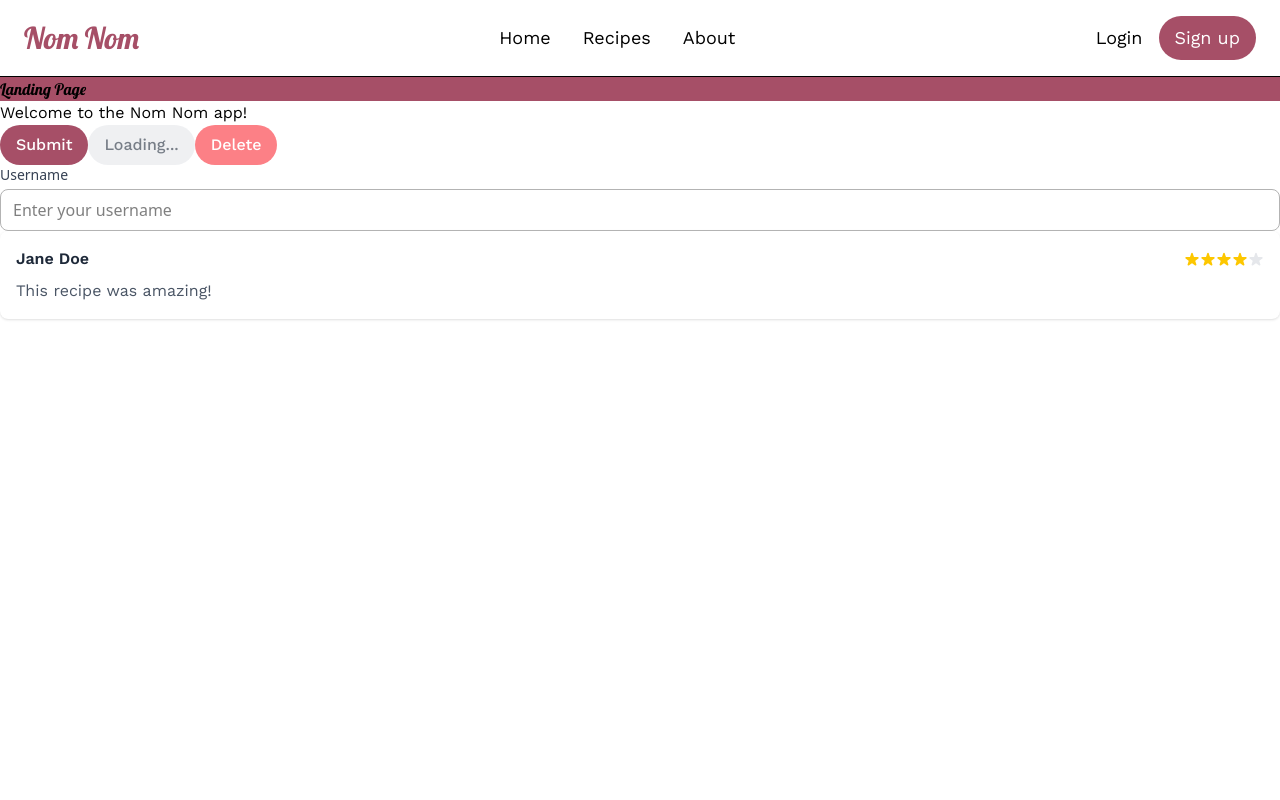
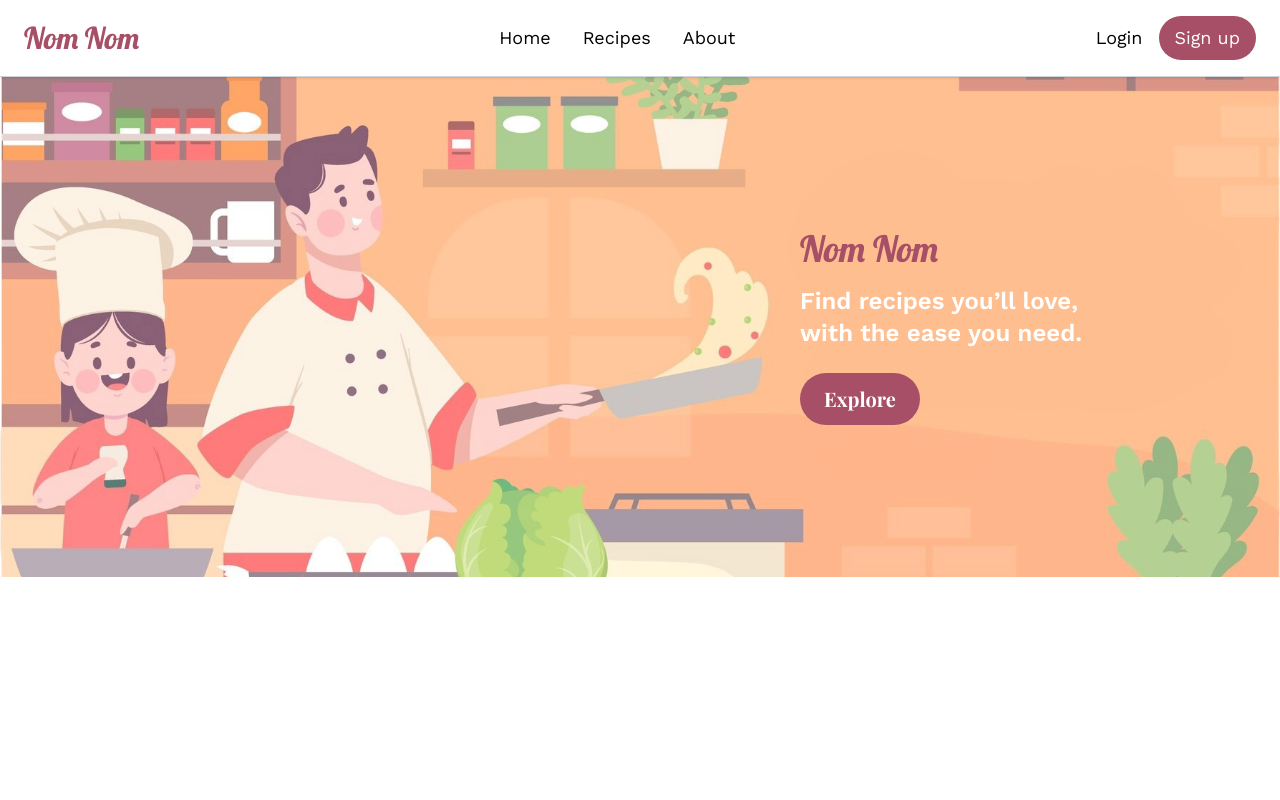
Before and after one commit to Tam-NhuBh/Food_Sharing_Frontend, a React (Vite) app: page / in a window 1280 px wide. Shown: the top 800 px of the page. Built offline with nearby package versions, Linux system fonts and the light colour scheme; a web font is replaced by a local one; what miragejs would draw is missing.

Commit message:
build: in progress implement landing page

```diff
--- a/src/components/common/Header/index.tsx
+++ b/src/components/common/Header/index.tsx
@@ -6,7 +6,7 @@ export default function Header() {
   const [isOpen, setIsOpen] = useState(false);
 
   return (
-    <header className="flex items-center justify-between px-6 py-4 bg-white border-b border-gray-300shadow relative">
+    <header className="flex items-center justify-between px-6 py-4 bg-white border-b border-gray-300 shadow relative">
       {/* Logo */}
       <Link to="/">
         <h1 className="font-lobster text-primary text-lg sm:text-xl md:text-3xl">Nom Nom</h1>
--- a/src/pages/LandingPage/index.tsx
+++ b/src/pages/LandingPage/index.tsx
@@ -5,26 +5,38 @@ import ReviewCard from "../../components/Review/ReviewCard";
 export default function LandingPage() {
   return (
     <>
-      <h1 className="bg-primary font-lobster">Landing Page</h1>
-      <p className="font-worksans">Welcome to the Nom Nom app!</p>
+      {/* Section 1: Hero with background */}
+      <section className="relative flex items-center justify-end px-10 md:px-20 py-16 min-h-[50px] sm:min-h-[500px]">
+        {/* Background Image */}
+        <img
+          src="/cooking.PNG"
+          alt="Background"
+          className="absolute inset-0 w-full h-full object-cover -z-10"
+        />
 
-      <Button variant="primary">Submit</Button>
-<Button variant="secondary" loading>Loading</Button>
-<Button variant="danger" disabled>Delete</Button>
+        <div className="absolute inset-0 bg-white/30 -z-10"></div>
+        {/* Content (aligned right) */}
+        <div className="sm:pl-40 font-worksans w-full md:w-1/2 text-left sm:text-left relative z-10">
+          <h2 className="text-2xl md:text-4xl font-lobster text-primary mb-4">
+            Nom Nom
+          </h2>
+          <p className="text-lg md:text-2xl text-white font-semibold mb-6">
+            Find recipes you’ll love, <br /> with the ease you need.
+          </p>
+          <button className="text-md md:text-xl bg-primary font-playfair text-white px-6 py-3 rounded-full font-bold hover:bg-[#732c4e] transition">
+            Explore
+          </button>
+        </div>
+      </section>
 
-<Input
-  label="Username"
-  placeholder="Enter your username"
-  // value={value}
-  // onChange={handleChange}
-  // error={errorMsg}
-/>
+      {/* Section 2: Most picked recipe */}
+      <section></section>
 
-<ReviewCard
-  name="Jane Doe"
-  comment="This recipe was amazing!"
-  rating={4}
-/>
+      {/* Section 3: Sharing your recipe */}
+      <section></section>
+
+      {/* Section 4: Random Recipes */}
+      <section></section>
     </>
   );
 }
```
